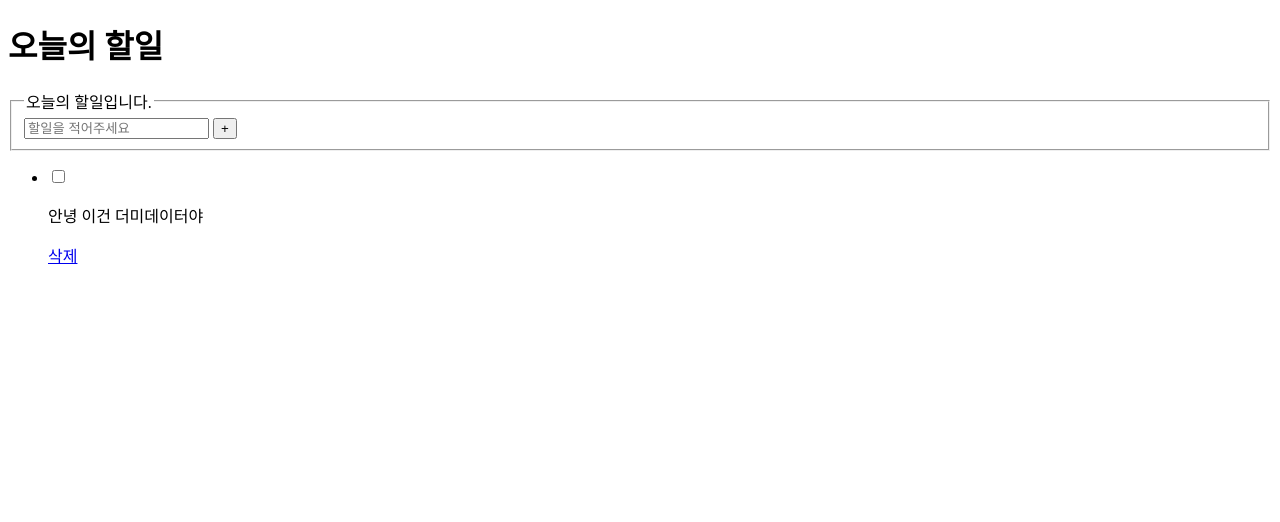
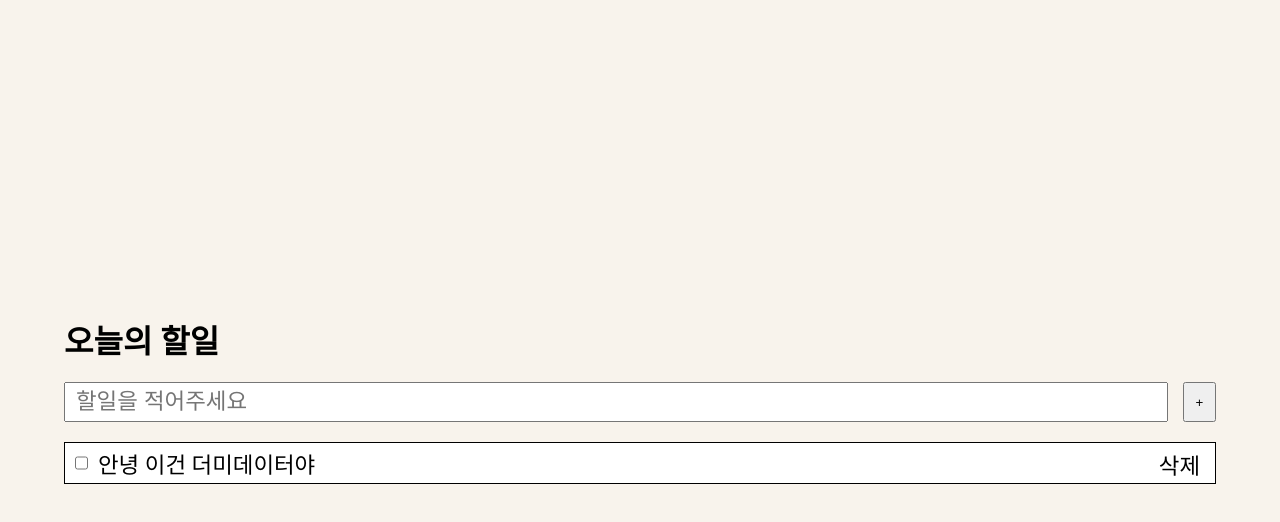
Before and after one commit to yonggyu01/todo_typescript, a website: page index.html in a window 1280 px wide. Drawn offline with nearby package versions, Linux system fonts and the light colour scheme; files that its build step writes are made by us from their sources.

Commit message:
Design: scss 디자인작업
컴파일하여 css로 업데이트

```diff
--- a/index.html
+++ b/index.html
@@ -3,7 +3,7 @@
 <head>
     <meta charset="UTF-8">
     <meta name="viewport" content="width=device-width, initial-scale=1.0">
-    <link rel="stylesheet" href="index.css">
+    <link rel="stylesheet" href="./dist/css/index.css">
     <script defer src="index.js"></script>
     <title>Document</title>
 </head>
@@ -14,13 +14,15 @@
         </div>
         <form method="get" action="" onsubmit="return false">
             <fieldset>
-                <legend>
+                <legend class="none">
                     오늘의 할일입니다.
                 </legend>
-                <input type="text" id="todo" name="todo" placeholder="할일을 적어주세요">
-                <button class="pushbtn">
-                    +
-                </button>
+                <div class="inputwrap">
+                    <input type="text" id="todo" name="todo" placeholder="할일을 적어주세요">
+                    <button class="pushbtn">
+                        +
+                    </button>
+                </div>
             </fieldset>
         </form>
         <ul class="todotarget">
--- a/index.js
+++ b/index.js
@@ -100,13 +100,13 @@ class Todolist {
         this.getTodo();
     }
     updateTodo(dataset) {
-        console.log(dataset);
+        // console.log(dataset,this.list)
         // let newlist = []
         this.list.forEach((item, index) => {
-            // console.log(item.id,'id',dataset,'dataset')
+            // console.log(item.id,item.isDone,'id',dataset,'dataset')
             if (String(item.id) == dataset) {
-                this.list[item.id].isDone = !item.isDone;
-                console.log(this.list[item.id], '바뀌었니?');
+                this.list[index].isDone = !item.isDone;
+                // console.log(this.list[item.id], '바뀌었니?')
             }
         });
         //    this.list = newlist
--- a/index.scss
+++ b/index.scss
@@ -0,0 +1,86 @@
+*{
+    margin: 0;
+    padding: 0;
+}
+ul,li{list-style: none;}
+body{
+    width: 100vw;
+    height: 100vh;
+}
+a{
+    text-decoration: none;
+    color:inherit
+}
+$fontsize : 1.4em;
+.none{
+    position: absolute;
+    left:-9999999px
+}
+
+.wrap{
+    width: 100%;
+    height: 100vh;
+    display: flex;
+    flex-direction: column;
+    justify-content: center;
+    padding: 0 5%;
+    box-sizing: border-box;
+    background-color: rgb(248, 243, 236);
+    h1{
+        margin-bottom: 20px;
+    }
+    .inputwrap{
+        display: flex;
+        height: 40px;
+        gap : 15px;
+        #todo{
+            width: 100%;
+            padding-left: 10px;
+            font-size: $fontsize;
+        }
+        .pushbtn{
+            width: 35px;
+        }
+    }
+    form>fieldset{
+        border:none;
+        legend{
+            margin-bottom: 20px;
+        }
+        margin-bottom: 20px;
+    }
+    .todotarget{
+        display: flex;
+        flex-direction: column;
+        gap: 2px;
+
+        li{
+            display: flex;
+            box-sizing: border-box;
+            padding-left: 10px;
+            gap:10px;
+            background-color: white;
+            border: 1px solid black;
+            position: relative;
+            p{ font-size: $fontsize;
+                height: 40px;
+                display: flex;
+                align-items: center;
+                &.done{
+                    text-decoration: line-through;
+                    color : red;
+                }
+                &.notdone{
+                    text-decoration: none;
+                }
+            }
+
+            a{
+                position: absolute;
+                right : 15px;
+                top:5px;
+                font-size: $fontsize
+            }
+        }
+    }
+}
--- a/index.ts
+++ b/index.ts
@@ -118,14 +118,14 @@
             this.getTodo()
         }
         updateTodo(dataset : string):void {
-            console.log(dataset)
+            // console.log(dataset,this.list)
             // let newlist = []
 
             this.list.forEach((item,index)=>{
-                // console.log(item.id,'id',dataset,'dataset')
+                // console.log(item.id,item.isDone,'id',dataset,'dataset')
             if(String(item.id) == dataset){
-                this.list[item.id].isDone = !item.isDone
-                console.log(this.list[item.id], '바뀌었니?')
+                this.list[index].isDone = !item.isDone
+                // console.log(this.list[item.id], '바뀌었니?')
             }
 
            })
```
Also changed, not shown: dist/css/index.css (added), 1 other file.
